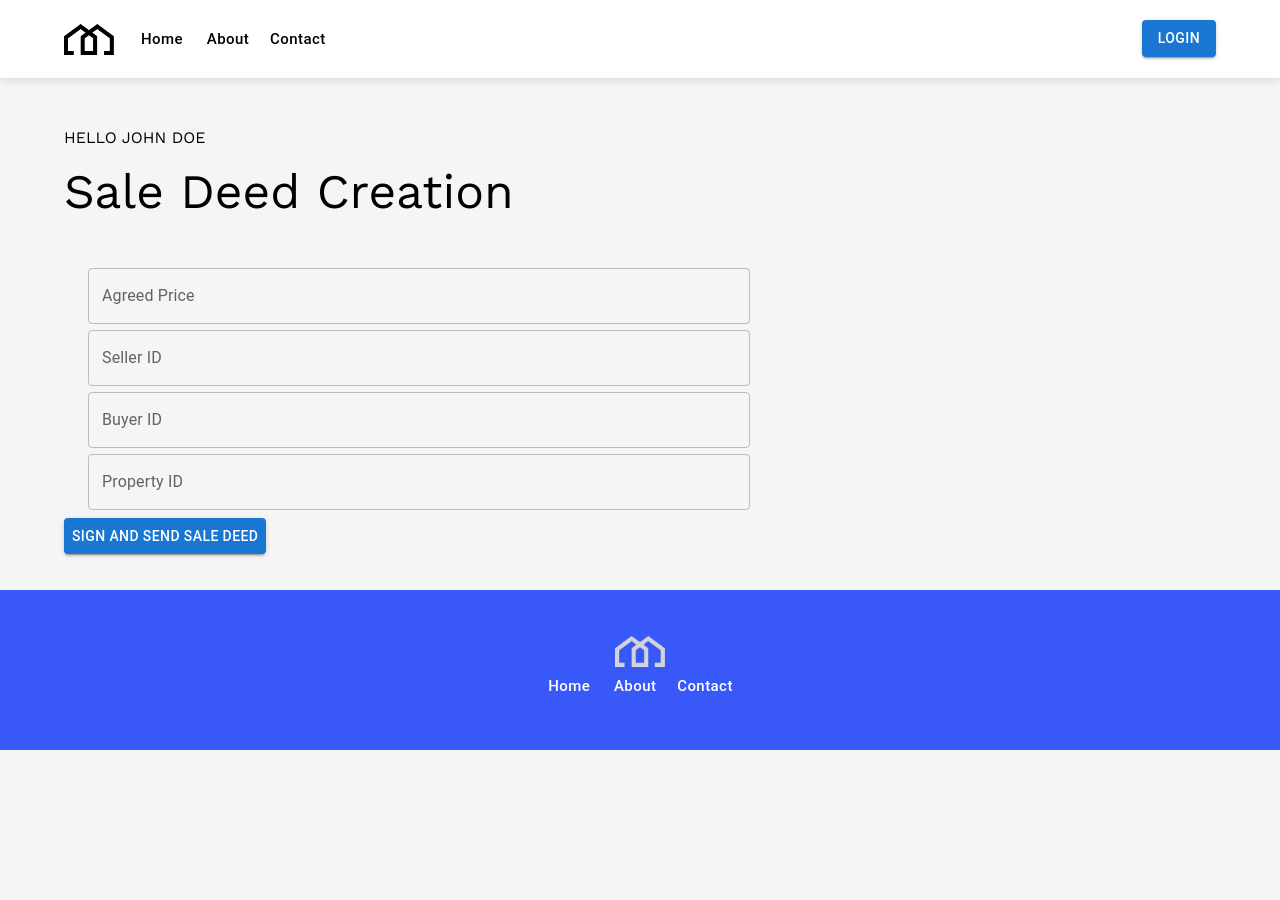
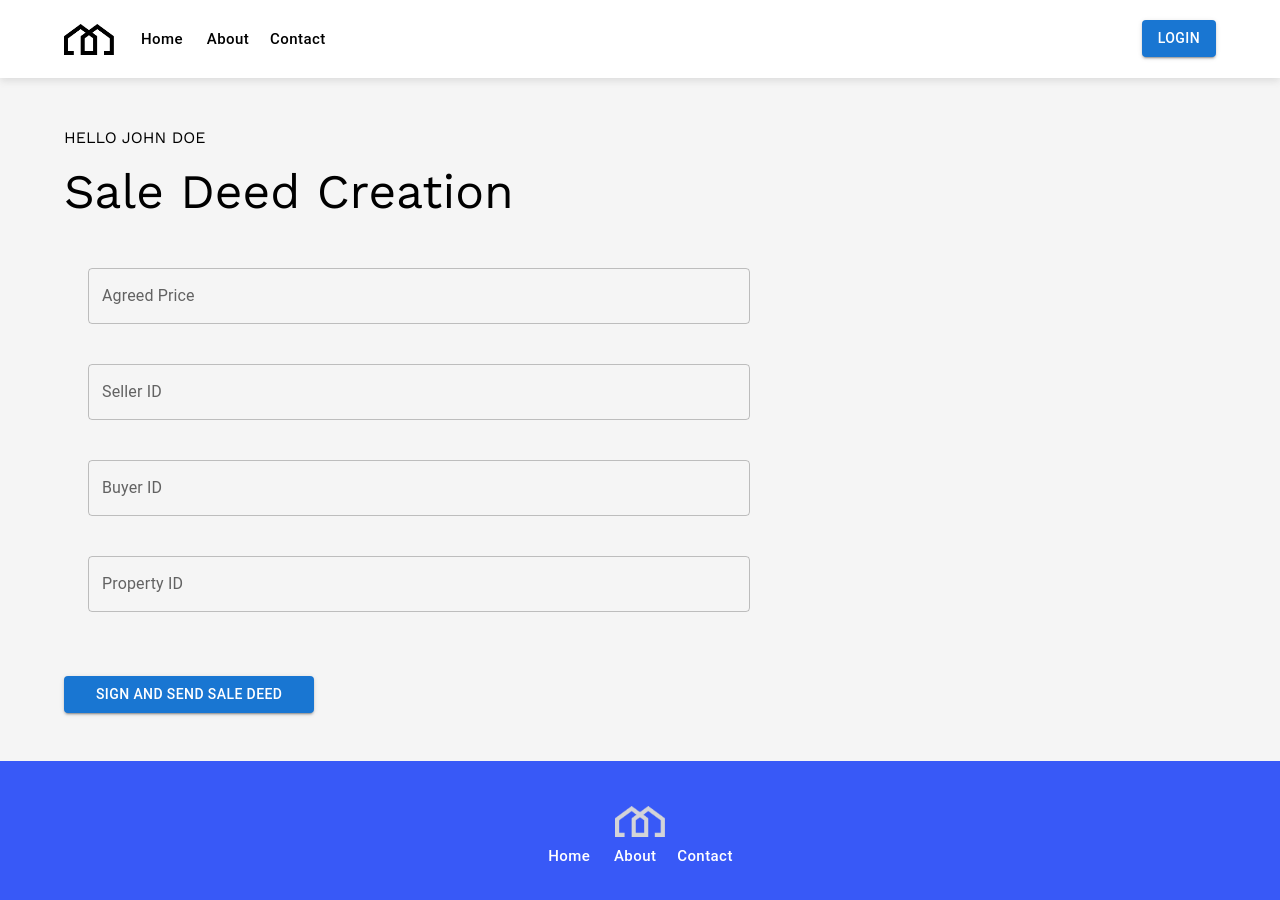
Before and after one commit to swapnil432/FY-Project, a Next.js app in the folder client/: page /saleDeed in a window 1280 px wide. Shown: the top 900 px of the page. Before the commit the page ends 800 px from the top, so only its background shows below. Built offline with nearby package versions, Linux system fonts and the light colour scheme; a web font is replaced by a local one.

Commit message:
sale deed 2

```diff
--- a/client/src/components/core/SaleDeed/SaleDeedForm/index.js
+++ b/client/src/components/core/SaleDeed/SaleDeedForm/index.js
@@ -18,24 +18,24 @@ const SDform = () => {
               id="outlined-basic"
               label="Seller ID"
               variant="outlined"
-              sx={{ marginTop: '0.37rem', width: "60%" }}
+              sx={{ marginTop: '2.5rem', width: "60%" }}
         />
 
         <TextField
               id="outlined-basic"
               label="Buyer ID"
               variant="outlined"
-              sx={{ marginTop: '0.37rem', width: "60%" }}
+              sx={{ marginTop: '2.5rem', width: "60%" }}
         />
 
         <TextField
               id="outlined-basic"
               label="Property ID"
               variant="outlined"
-              sx={{ marginTop: '0.37rem', marginBottom: '0.5rem', width: "60%" }}
+              sx={{ marginTop: '2.5rem', marginBottom: '4rem', width: "60%" }}
         />
         </Container>
-        <Button variant="contained" sx={{ paddingLeft: '0.5rem', paddingRight: '0.5rem', marginBottom: '0.25rem' }}>
+        <Button variant="contained" sx={{ paddingLeft: '2rem', paddingRight: '2rem', marginBottom: '1rem' }}>
           Sign and Send Sale Deed
         </Button>
     </Box>
--- a/client/src/components/core/SaleDeed/index.js
+++ b/client/src/components/core/SaleDeed/index.js
@@ -1,7 +1,7 @@
 import React from 'react'
 import { styled, Container } from '@mui/material'
 import SDheader from './SDheader'
-import SaleDeedForm from './SaleDeedForm'
+import SaleDeedForm from './saleDeedForm'
 
 
 const SaleDeed = () => {
```
